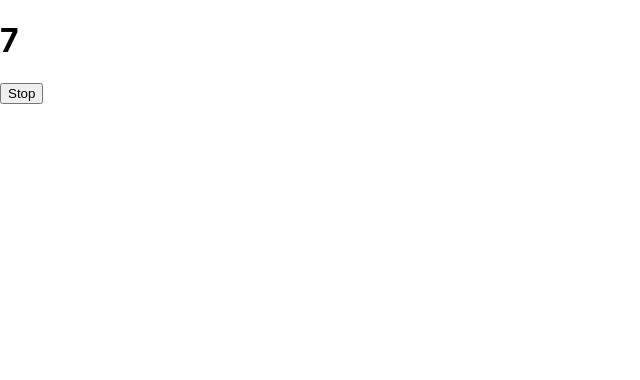
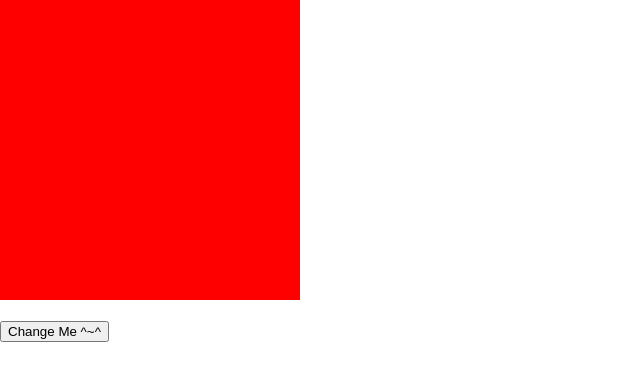
Before and after one commit to kumareffect/react-hooks-practice, a React (Create React App) app: page / in a window 1280 px wide. Shown: the top 380 px of the page, without its empty margins (0-640 px from the left). Built offline with nearby package versions, Linux system fonts and the light colour scheme.

Commit message:
Color change onClick ThemeContext is basket with chocolate and ConsumerContext is a baby

```diff
--- a/src/App.js
+++ b/src/App.js
@@ -1,25 +1,9 @@
-import { useEffect, useState, useRef } from "react";
+import ParentContext from "./ParentContext";
 
 const App = () => {
-  const [time, setTime] = useState(0);
-  const timerRef = useRef(null);
-
-  useEffect(() => {
-    timerRef.current = setInterval(() => {
-      setTime((prev) => prev + 1);
-    }, 1000);
-    return () => timerRef.current;
-  }, []);
-
-  const stopTimer = () => {
-    clearInterval(timerRef.current);
-  };
-
   return (
     <>
-      <h1>{time}</h1>
-
-      <input type="button" value="Stop" onClick={stopTimer} />
+      <ParentContext />
     </>
   );
 };
--- /dev/null
+++ b/src/ConsumerContext.js
@@ -0,0 +1,22 @@
+import { useContext } from "react";
+import { ThemeContext } from "./ThemeContext";
+
+const ConsumerContext = () => {
+  const { theme, setTheme } = useContext(ThemeContext);
+
+  const changeMe = () => {
+    setTheme((prev) => (prev === "red" ? "blue" : "red"));
+  };
+
+  return (
+    <>
+      <div
+        style={{ height: "300px", width: "300px", backgroundColor: theme }}
+      ></div>{" "}
+      <br />
+      <input type="button" value="Change Me ^~^" onClick={changeMe} />
+    </>
+  );
+};
+
+export default ConsumerContext;
--- /dev/null
+++ b/src/ParentContext.js
@@ -0,0 +1,16 @@
+import { useState } from "react";
+import { ThemeContext } from "./ThemeContext";
+import ConsumerContext from "./ConsumerContext";
+
+const ParentContext = () => {
+  const [theme, setTheme] = useState("red");
+  return (
+    <>
+      <ThemeContext.Provider value={{ theme, setTheme }}>
+        <ConsumerContext />
+      </ThemeContext.Provider>
+    </>
+  );
+};
+
+export default ParentContext;
--- /dev/null
+++ b/src/ThemeContext.js
@@ -0,0 +1,2 @@
+import { createContext } from "react";
+export const ThemeContext = createContext();
```
